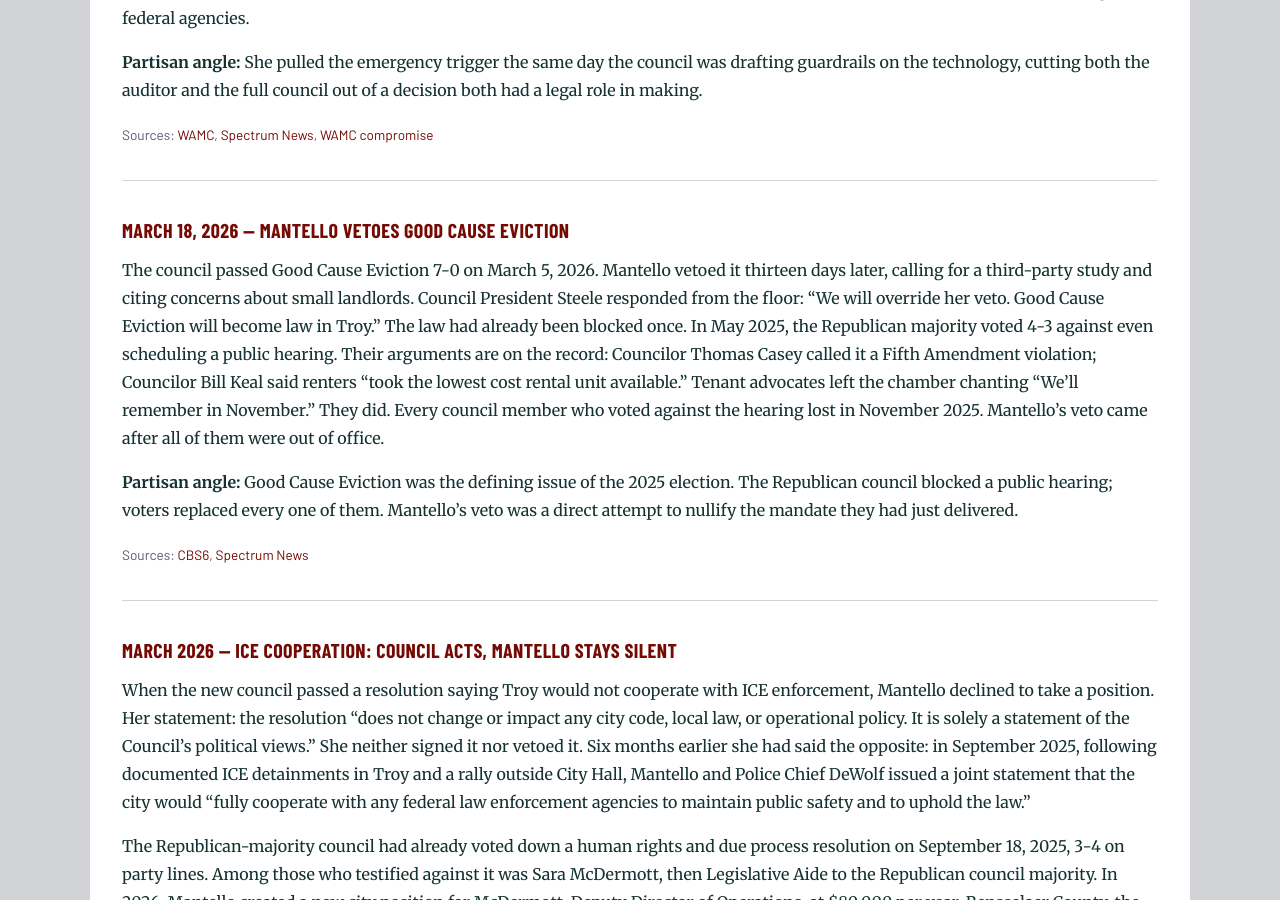
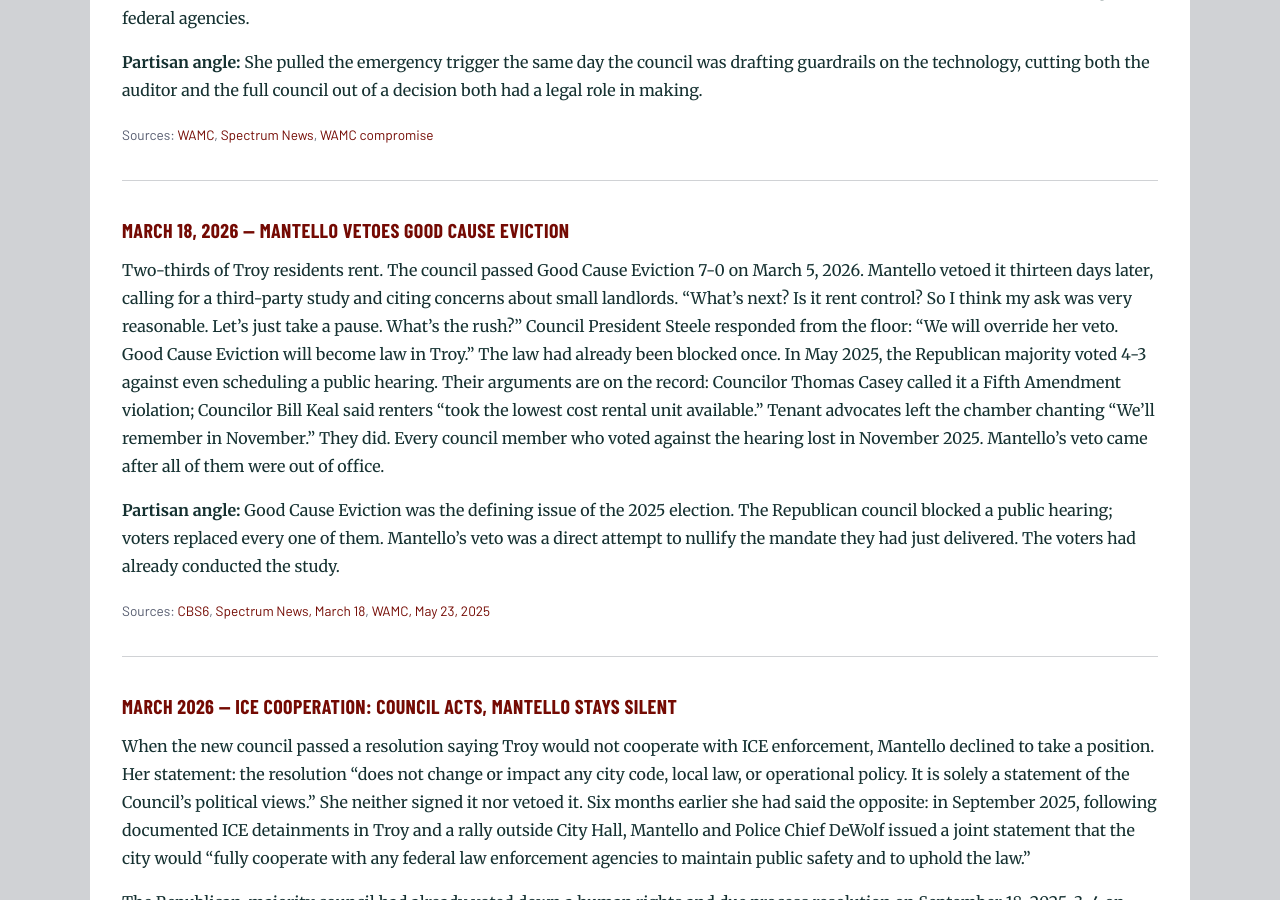
Before and after one commit to MdevitSEC/the-mantello-record, a Jekyll site: the page built from the-record.md, in a window 1280 px wide and 900 px high, scrolled down 1763 px. Built offline with Jekyll 4.4.1, drawn with Linux system fonts in a browser that asks for light colours; some web fonts are replaced.

Commit message:
Fix em dash in Good Cause veto post; add renter stat and Mantello quote to record
Co-Authored-By: Claude Sonnet 4.6 <noreply@anthropic.com>

```diff
--- a/the-record.md
+++ b/the-record.md
@@ -47,11 +47,11 @@ On April Fools' Day, Mantello declared a public safety emergency over license pl
 
 ### [March 18, 2026 — Mantello Vetoes Good Cause Eviction](/2026/03/18/mantello-vetoes-good-cause-eviction/)
 
-The council passed Good Cause Eviction 7-0 on March 5, 2026. Mantello vetoed it thirteen days later, calling for a third-party study and citing concerns about small landlords. Council President Steele responded from the floor: "We will override her veto. Good Cause Eviction will become law in Troy." The law had already been blocked once. In May 2025, the Republican majority voted 4-3 against even scheduling a public hearing. Their arguments are on the record: Councilor Thomas Casey called it a Fifth Amendment violation; Councilor Bill Keal said renters "took the lowest cost rental unit available." Tenant advocates left the chamber chanting "We'll remember in November." They did. Every council member who voted against the hearing lost in November 2025. Mantello's veto came after all of them were out of office.
+Two-thirds of Troy residents rent. The council passed Good Cause Eviction 7-0 on March 5, 2026. Mantello vetoed it thirteen days later, calling for a third-party study and citing concerns about small landlords. "What's next? Is it rent control? So I think my ask was very reasonable. Let's just take a pause. What's the rush?" Council President Steele responded from the floor: "We will override her veto. Good Cause Eviction will become law in Troy." The law had already been blocked once. In May 2025, the Republican majority voted 4-3 against even scheduling a public hearing. Their arguments are on the record: Councilor Thomas Casey called it a Fifth Amendment violation; Councilor Bill Keal said renters "took the lowest cost rental unit available." Tenant advocates left the chamber chanting "We'll remember in November." They did. Every council member who voted against the hearing lost in November 2025. Mantello's veto came after all of them were out of office.
 
-**Partisan angle:** Good Cause Eviction was the defining issue of the 2025 election. The Republican council blocked a public hearing; voters replaced every one of them. Mantello's veto was a direct attempt to nullify the mandate they had just delivered.
+**Partisan angle:** Good Cause Eviction was the defining issue of the 2025 election. The Republican council blocked a public hearing; voters replaced every one of them. Mantello's veto was a direct attempt to nullify the mandate they had just delivered. The voters had already conducted the study.
 
-*Sources: [CBS6](https://cbs6albany.com/news/local/troy-mayor-carmella-mantello-vetoes-good-cause-eviction-in-her-city-leasing-apartments-troy-city-council-president-sue-steele-housing-law-renters-homelessness-wrgb), [Spectrum News](https://spectrumlocalnews.com/nys/capital-region/news/2026/03/18/troy-mayor-vetoes-good-cause-eviction-legislation-)*
+*Sources: [CBS6](https://cbs6albany.com/news/local/troy-mayor-carmella-mantello-vetoes-good-cause-eviction-in-her-city-leasing-apartments-troy-city-council-president-sue-steele-housing-law-renters-homelessness-wrgb), [Spectrum News, March 18](https://spectrumlocalnews.com/nys/capital-region/news/2026/03/18/troy-mayor-vetoes-good-cause-eviction-legislation-), [WAMC, May 23, 2025](https://www.wamc.org/news/2025-05-23/good-cause-is-not-good-for-troy-as-gop-council-majority-votes-measure-down)*
 
 ---
 
```
Also changed, not shown: _posts/2026-03-18-mantello-vetoes-good-cause-eviction.md (+1 -1 lines).
